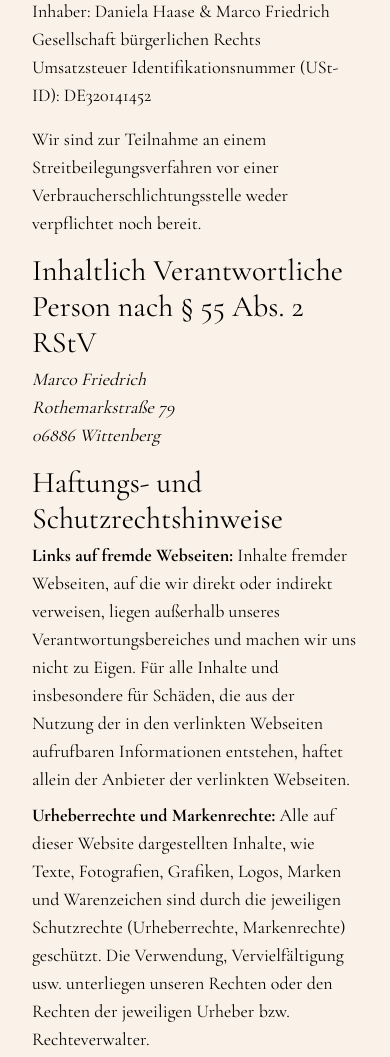
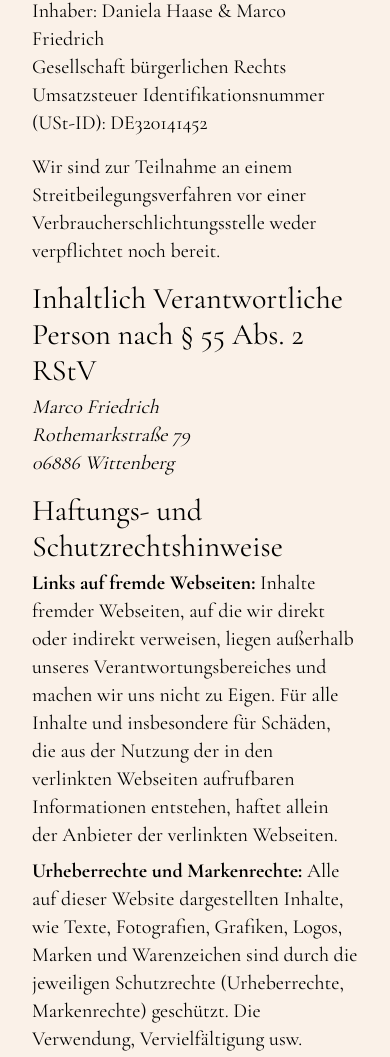
Before and after one commit to rotkehlxen/wk-landing-page, a plain HTML site: page impressum/index.html in a window 390 px wide. Shown: the part 507-1564 px from the top of the page. Drawn offline with nearby package versions, Linux system fonts and the light colour scheme; a web font is replaced by a local one.

Commit message:
responsive font size in impressum

```diff
--- a/impressum/index.html
+++ b/impressum/index.html
@@ -53,7 +53,7 @@
       <div class="font-cormorant">
         <section class="mb-4 mx-4 mt-2">
           <h2 class="text-3xl mb-1">Diensteanbieter</h2>
-          <address class="text-lg">
+          <address class="text-xl md:text-lg">
             Daniela &amp; Marco Raumkonzepte GbR<br />
             Rothemarkstraße 79<br />
             06886 Wittenberg
@@ -62,7 +62,7 @@
 
         <section class="m-4">
           <h2 class="text-3xl mb-1">Kontaktmöglichkeiten</h2>
-          <p class="text-lg">
+          <p class="text-xl md:text-lg">
             Email:
             <a
               href="mailto:hallo@raumkonzepte.eu"
@@ -70,7 +70,7 @@
               >hallo@raumkonzepte.eu</a
             >
           </p>
-          <p class="text-lg">
+          <p class="text-xl md:text-lg">
             Telefon:
             <a href="tel:+491633114111" class="text-blue-600 hover:underline"
               >+49 163 311 4111</a
@@ -79,12 +79,14 @@
         </section>
         <section class="m-4">
           <h2 class="text-3xl mb-1">Angaben zum Unternehmen</h2>
-          <p class="text-lg">Inhaber: Daniela Haase &amp; Marco Friedrich</p>
-          <p class="text-lg">Gesellschaft bürgerlichen Rechts</p>
-          <p class="text-lg">
+          <p class="text-xl md:text-lg">
+            Inhaber: Daniela Haase &amp; Marco Friedrich
+          </p>
+          <p class="text-xl md:text-lg">Gesellschaft bürgerlichen Rechts</p>
+          <p class="text-xl md:text-lg">
             Umsatzsteuer Identifikationsnummer (USt-ID): DE320141452
           </p>
-          <p class="mt-4 text-lg">
+          <p class="mt-4 text-xl md:text-lg">
             Wir sind zur Teilnahme an einem Streitbeilegungsverfahren vor einer
             Verbraucherschlichtungsstelle weder verpflichtet noch bereit.
           </p>
@@ -93,7 +95,7 @@
           <h2 class="text-3xl mb-1">
             Inhaltlich Verantwortliche Person nach § 55 Abs. 2 RStV
           </h2>
-          <address class="text-lg">
+          <address class="text-xl md:text-lg">
             Marco Friedrich<br />
             Rothemarkstraße 79<br />
             06886 Wittenberg
@@ -101,7 +103,7 @@
         </section>
         <section class="m-4">
           <h2 class="text-3xl mb-1">Haftungs- und Schutzrechtshinweise</h2>
-          <p class="mb-2 text-lg">
+          <p class="mb-2 text-xl md:text-lg">
             <span class="font-bold">Links auf fremde Webseiten: </span>Inhalte
             fremder Webseiten, auf die wir direkt oder indirekt verweisen,
             liegen außerhalb unseres Verantwortungsbereiches und machen wir uns
@@ -110,7 +112,7 @@
             Informationen entstehen, haftet allein der Anbieter der verlinkten
             Webseiten.
           </p>
-          <p class="mb-2 text-lg">
+          <p class="mb-2 text-xl md:text-lg">
             <span class="font-bold">Urheberrechte und Markenrechte: </span> Alle
             auf dieser Website dargestellten Inhalte, wie Texte, Fotografien,
             Grafiken, Logos, Marken und Warenzeichen sind durch die jeweiligen
@@ -118,7 +120,7 @@
             Verwendung, Vervielfältigung usw. unterliegen unseren Rechten oder
             den Rechten der jeweiligen Urheber bzw. Rechteverwalter.
           </p>
-          <p class="mb-2 text-lg">
+          <p class="mb-2 text-xl md:text-lg">
             <span class="font-bold">Hinweise auf Rechtsverstöße: </span> Sollten
             Sie innerhalb unseres Internetauftritts Rechtsverstöße bemerken,
             bitten wir Sie uns auf diese hinzuweisen. Wir werden rechtswidrige
```
